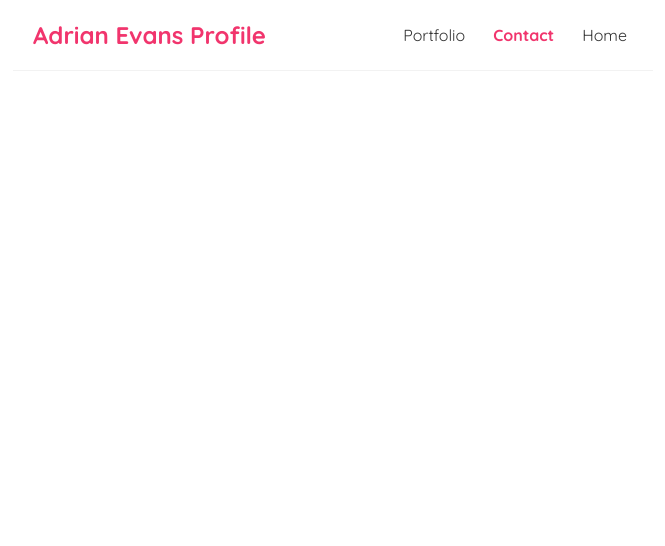
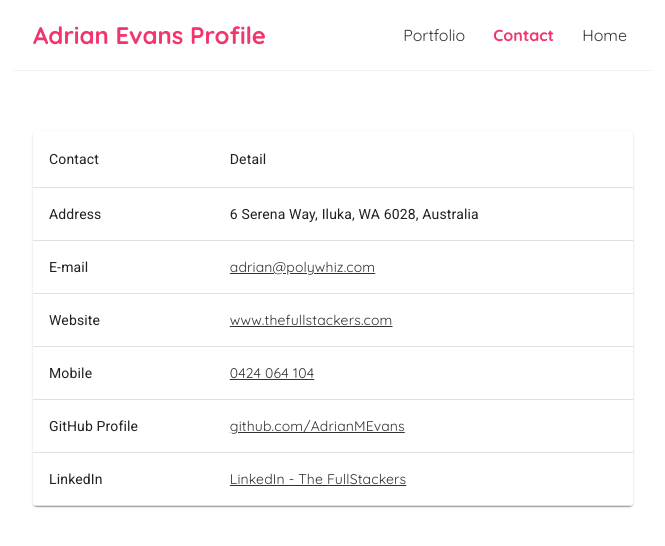
Before and after one commit to AdrianMEvans/portfolio-with-react, a React (Create React App) app: page /contact in a window 1280 px wide. Shown: the top 546 px of the page, without its empty margins (307-972 px from the left). Built offline with nearby package versions, Linux system fonts and the light colour scheme.

Commit message:
added table to Contact Component

```diff
--- a/src/App.js
+++ b/src/App.js
@@ -1,6 +1,8 @@
 import Navbar from './Navbar';
 import Home from './Home';
 import Portfolio from './Portfolio';
+import Contact from './Contact';
+
 
 import { BrowserRouter as Router, Route, Switch } from 'react-router-dom';
 import PortfolioDetail from './PortfolioDetail';
@@ -18,6 +20,9 @@ function App() {
             <Route exact path="/portfolio">
               <Portfolio />
             </Route>
+            <Route exact path="/contact">
+              <Contact />
+            </Route>
             <Route exact path="/portfolio/:id">
               <PortfolioDetail />
             </Route>
--- /dev/null
+++ b/src/Contact.js
@@ -0,0 +1,55 @@
+import React from 'react';
+import { makeStyles } from '@material-ui/core/styles';
+import Table from '@material-ui/core/Table';
+import TableBody from '@material-ui/core/TableBody';
+import TableCell from '@material-ui/core/TableCell';
+import TableContainer from '@material-ui/core/TableContainer';
+import TableHead from '@material-ui/core/TableHead';
+import TableRow from '@material-ui/core/TableRow';
+import Paper from '@material-ui/core/Paper';
+
+const useStyles = makeStyles({
+  table: {
+    minWidth: 350,
+  },
+});
+
+function createData(name, detail) {
+  return { name, detail };
+}
+
+const rows = [
+  createData('Address', "6 Serena Way, Iluka, WA 6028, Australia"),
+  createData('E-mail', <a href="mailto:adrian@polywhiz.com" textDecoration="none">adrian@polywhiz.com</a>),
+  createData('Website', <a textDecoration="none" href="http://www.thefullstackers.com" target="_blank">www.thefullstackers.com</a>),
+  createData('Mobile', <a class="white-text" href="tel:+61424064104">0424 064 104</a>),
+  createData('GitHub Profile', <a class="white-text" href="https://github.com/AdrianMEvans" target="blank">github.com/AdrianMEvans</a>),
+  createData('LinkedIn', <a class="white-text" href="https://www.linkedin.com/company/71619875/admin/" target="blank">LinkedIn - The FullStackers</a>),
+];
+
+export default function BasicTable() {
+  const classes = useStyles();
+
+  return (
+    <TableContainer component={Paper}>
+      <Table className={classes.table} aria-label="simple table">
+        <TableHead>
+          <TableRow>
+            <TableCell>Contact</TableCell>
+            <TableCell align="left">Detail</TableCell>
+          </TableRow>
+        </TableHead>
+        <TableBody>
+          {rows.map((row) => (
+            <TableRow key={row.name}>
+              <TableCell component="th" scope="row">
+                {row.name}
+              </TableCell>
+              <TableCell align="left">{row.detail}</TableCell>
+            </TableRow>
+          ))}
+        </TableBody>
+      </Table>
+    </TableContainer>
+  );
+}
--- a/src/index.css
+++ b/src/index.css
@@ -62,7 +62,7 @@
 .portfolio-detail div {
   margin: 20px 0;
 }
-/* .blog-details button {
+/* .portfolio-detail button {
   background: #f1356d;
   color: #fff;
   border: 0;
```
